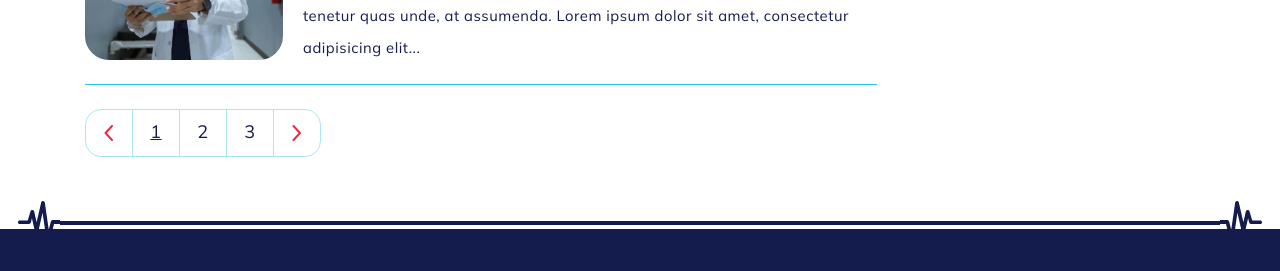
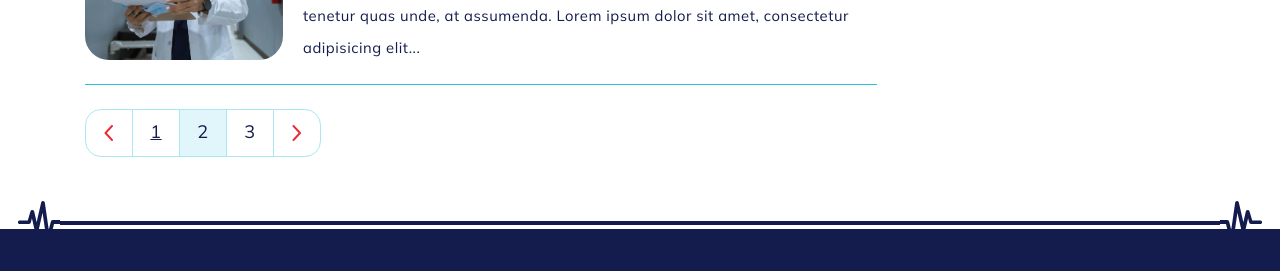
Before and after one commit to ninelabs/mpcloud-design-system, a Jekyll site: the page built from demo/mpc/news-and-resources.html, in a window 1280 px wide and 1400 px high, scrolled down 1030 px. Shown: the part 643-914 px from the top of the window. Built offline with Jekyll 4.4.1, drawn with Linux system fonts in a browser that asks for light colours; nearby versions of some CDN libraries; some web fonts are replaced.

Commit message:
Pagination Active state styling

```diff
--- a/_sass/_pagination.scss
+++ b/_sass/_pagination.scss
@@ -70,7 +70,7 @@
     @extend .page-link;
     z-index: 3;
     color: $pagination-active-color;
-    background-color: $pagination-active-bg;
+    background-color: $cloud-blue-lightest !important;
     border-color: $cloud-blue-lighter;
   }
 
```
